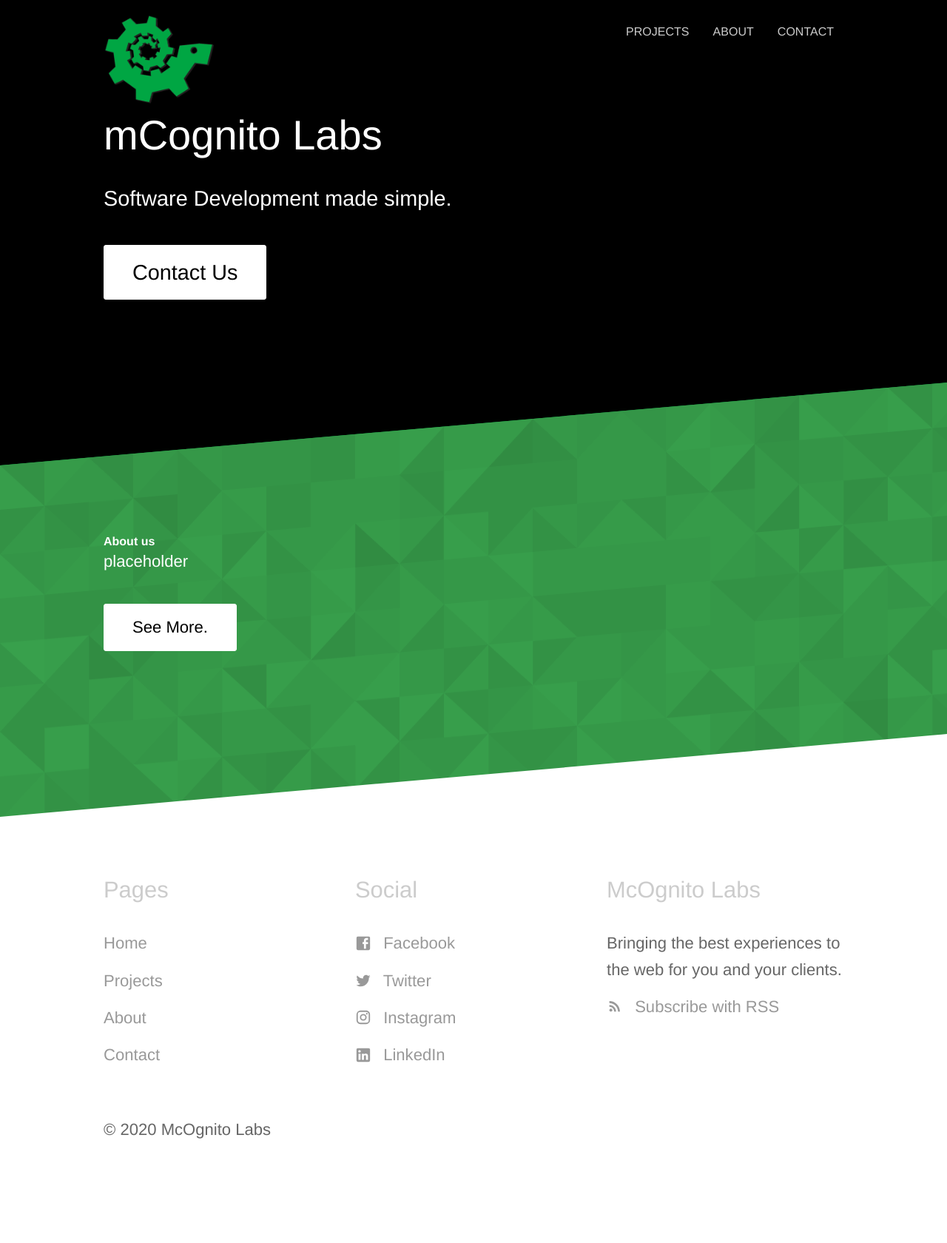
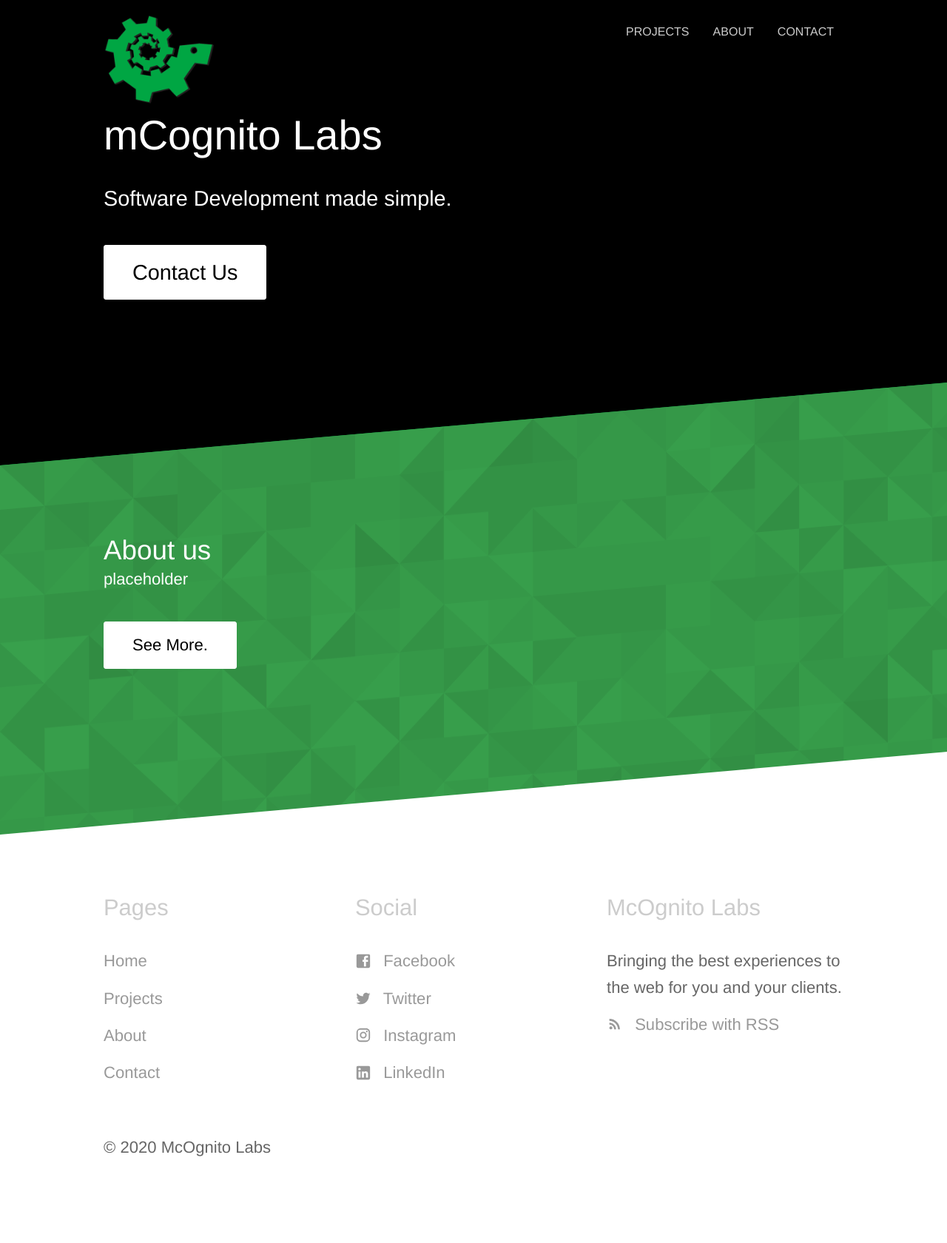
Before and after one commit to mCognitoLabs/mcognito.com, a Jekyll site: the page built from index.html, in a window 1280 px wide. Shown: the whole page at 74% size. Built offline with Jekyll 4.4.1, drawn with Linux system fonts in a browser that asks for light colours; the list of posts is cut into pages by our own code; before the commit the page ends 1656 px from its top, so only the background shows below that.

Commit message:
Update index.html

```diff
--- a/index.html
+++ b/index.html
@@ -13,7 +13,7 @@ title: mCognito Labs
 <section class="diagonal patterned">
 	<div class="container halves">
 		<div>
-			<strong class="editable">About us</strong>
+			<h1 class="editable">About us</h1>
 			<p class="subtext editable">placeholder</p>
 			<p><a class="button alt" href="{{ site.baseurl }}/about/">See More.</a></p>
 		</div>
```
